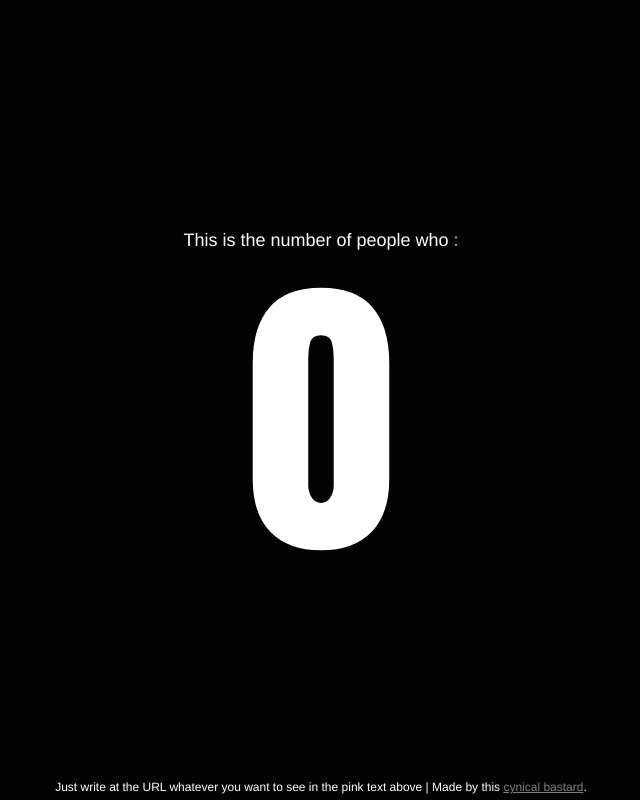
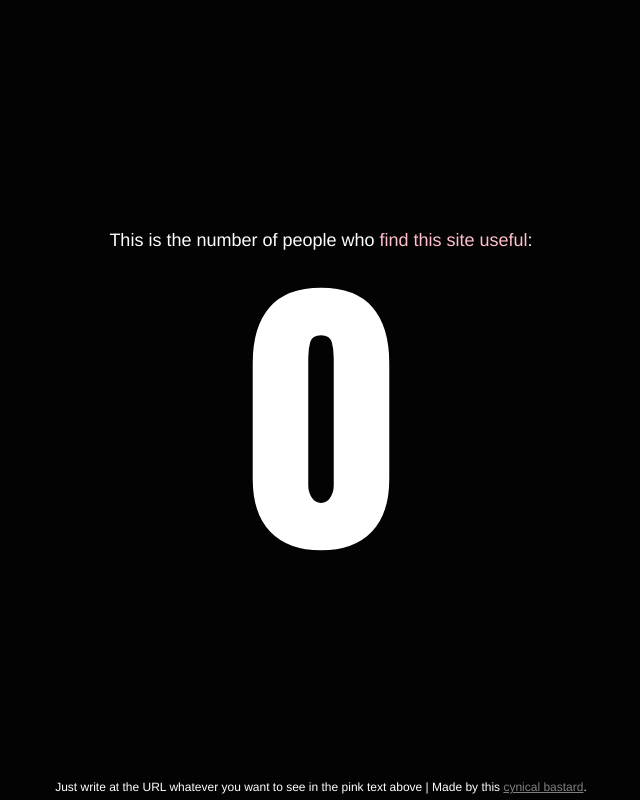
Before and after one commit to martzoukos/thisisthenumberofpeoplewho, a PHP site: page / in a window 1280 px wide. Shown: the whole page, without its empty margins (319-959 px from the left). Run offline with PHP 8.4, Linux system fonts and the light colour scheme.

Commit message:
Add defaut text on empty query strings.

```diff
--- a/index.php
+++ b/index.php
@@ -1,5 +1,6 @@
 <?php
 $url_value = str_replace("/", "", urldecode($_SERVER['REQUEST_URI'] ) );
+$url_value = ($url_value == '' ? 'find this site useful' : $url_value);
 $intro = "This is the number of people who ";
 
 $description = "Zero, zilch, zip, nil, nought, nothing, nada.";
@@ -49,7 +50,7 @@ $description = "Zero, zilch, zip, nil, nought, nothing, nada.";
       <td class="the-aligner"> <!-- http://thisisthenumberofpeoplewho.com/give%20a%20fuck%20about%20this%20site's%20vertical%20alignment%20method -->
         <h1 class="the-setup">
           <?php echo $intro; ?>
-          <em class="the-emphasis"><?php echo $url_value; ?>:</em>
+          <em class="the-emphasis"><?php echo $url_value; ?></em>:
         </h1>
         <h2 class="the-zero">0</h2>
       </td>
```
